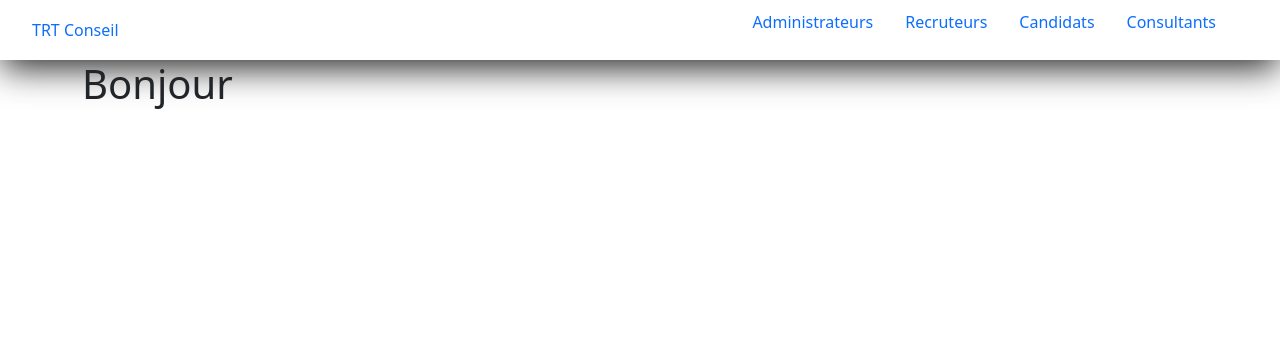
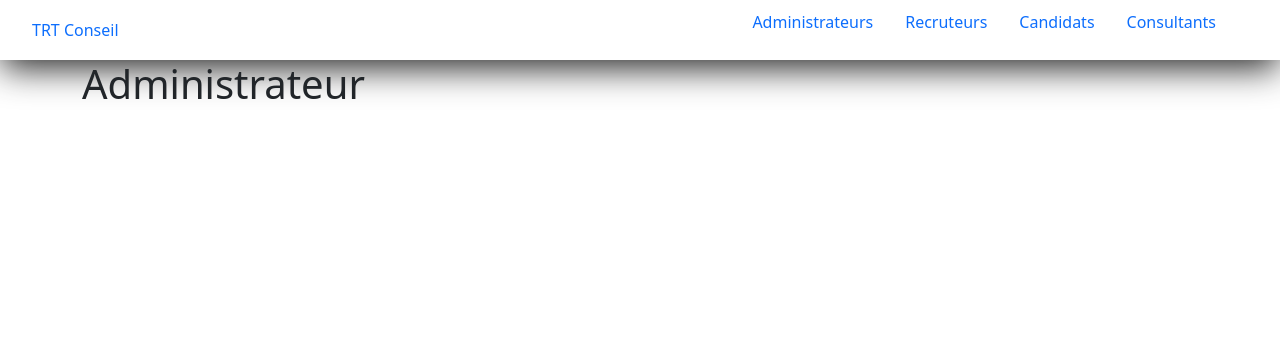
Before and after one commit to Brunod32/eva_back_trtconseil, a Symfony app: template templates/administrator/index.html.twig in a window 1280 px wide. Shown: the top 360 px of the page. Run offline with Twig, Linux system fonts and the light colour scheme; the template is opened without the code that fills it, so the values that code supplies are empty; some libraries are stand-ins or nearby versions.

Commit message:
Fixed error firstname display on homepage after logout

```diff
--- a/templates/_navbar.html.twig
+++ b/templates/_navbar.html.twig
@@ -1,6 +1,10 @@
 <nav>
     <div class="navbar-title">
         <a href="{{ path('app_home') }}">TRT Conseil</a>
+        {% if app.user %}
+            , bonjour {{app.user.firstname}}.
+        {% endif %}
+
     </div>
 
     <div>
--- a/templates/administrator/index.html.twig
+++ b/templates/administrator/index.html.twig
@@ -6,7 +6,7 @@
 {{ include('_navbar.html.twig') }}
 
 <div class="container">
-    <h1>Bonjour {{app.user.firstname}}</h1>
+    <h1>Administrateur</h1>
 
 
 </div>
```
